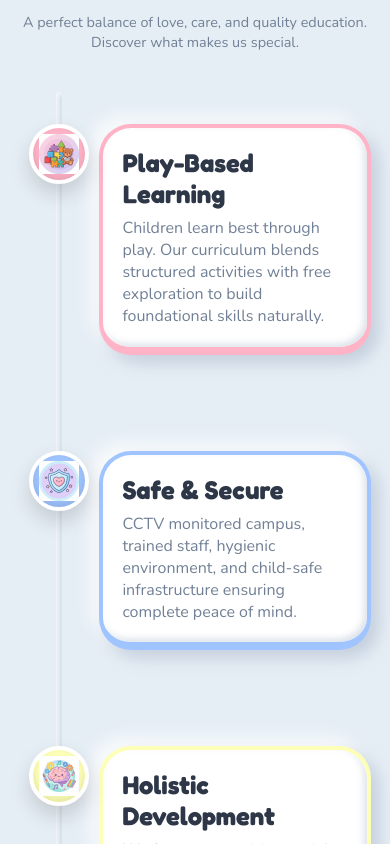
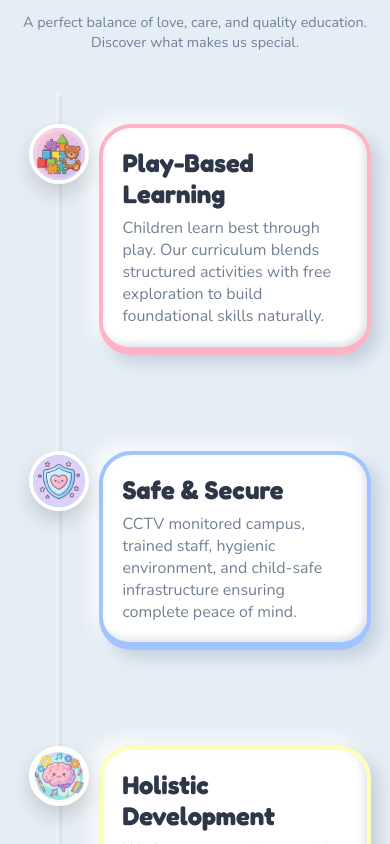
Before and after one commit to chirayumishra24/Playbox-Preschool, a React (Vite) app: page / in a window 390 px wide. Shown: the part 1080-1924 px from the top of the page. Built offline with nearby package versions, Linux system fonts and the light colour scheme.

Commit message:
Fix: Perfectly crop timeline images within circular containers using Framer Motion initial scale

```diff
--- a/src/components/Features.jsx
+++ b/src/components/Features.jsx
@@ -87,7 +87,8 @@ export default function Features() {
                     <motion.img
                       src={feature.icon}
                       alt={feature.title}
-                      whileHover={{ scale: 1.2, rotate: [0, -10, 10, 0] }}
+                      initial={{ scale: 1.15 }}
+                      whileHover={{ scale: 1.35, rotate: [0, -10, 10, 0] }}
                       transition={{ duration: 0.5 }}
                     />
                   </div>
--- a/src/styles/index.css
+++ b/src/styles/index.css
@@ -740,15 +740,15 @@ a {
   justify-content: center;
   border: 4px solid white;
   overflow: hidden;
-  padding: 8px;
-  /* Reduced from 14px to make image larger */
+  padding: 0;
+  /* Remove padding entirely so image fills circle */
   flex-shrink: 0;
 }
 
 .timeline-dot img {
   width: 100%;
   height: 100%;
-  object-fit: contain;
+  object-fit: cover;
   display: block;
 }
 
@@ -1888,8 +1888,8 @@ a {
   .timeline-dot {
     width: 60px;
     height: 60px;
-    padding: 6px;
-    /* Reduced padding on mobile too */
+    padding: 0;
+    /* Zero padding on mobile */
   }
 
   /* .timeline-dot img mobile override removed to use 100% width/height */
```
